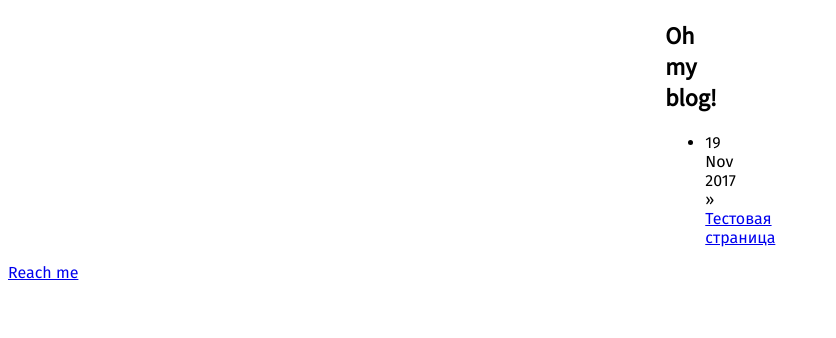
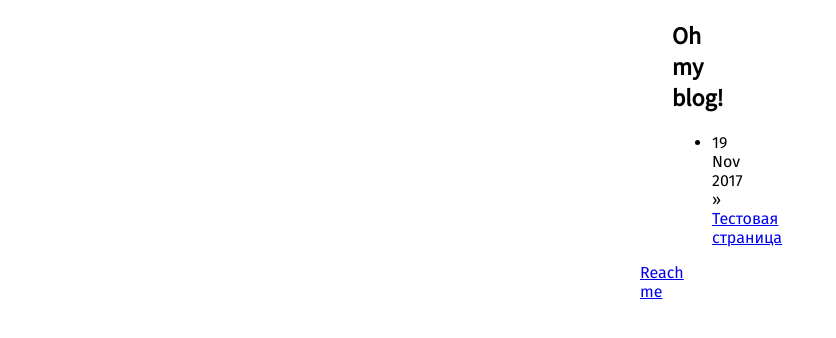
Before and after one commit to peaktop/peaktop.github.io, a Jekyll site: the page built from index.html, in a window 1280 px wide. Shown: the top 338 px of the page, without its empty margins (0-836 px from the left). Built offline with Jekyll 4.4.1, drawn with Linux system fonts in a browser that asks for light colours.

Commit message:
Update main.css

```diff
--- a/css/main.css
+++ b/css/main.css
@@ -7,6 +7,10 @@
   font-family: 'Source Sans Pro', sans-serif;
 }
 
+body {
+margin:0 50%;
+}
+
 article {
-margin:0 50%;
-padding: 0 0 0 2%;}
+padding-left:2em;
+}
```
